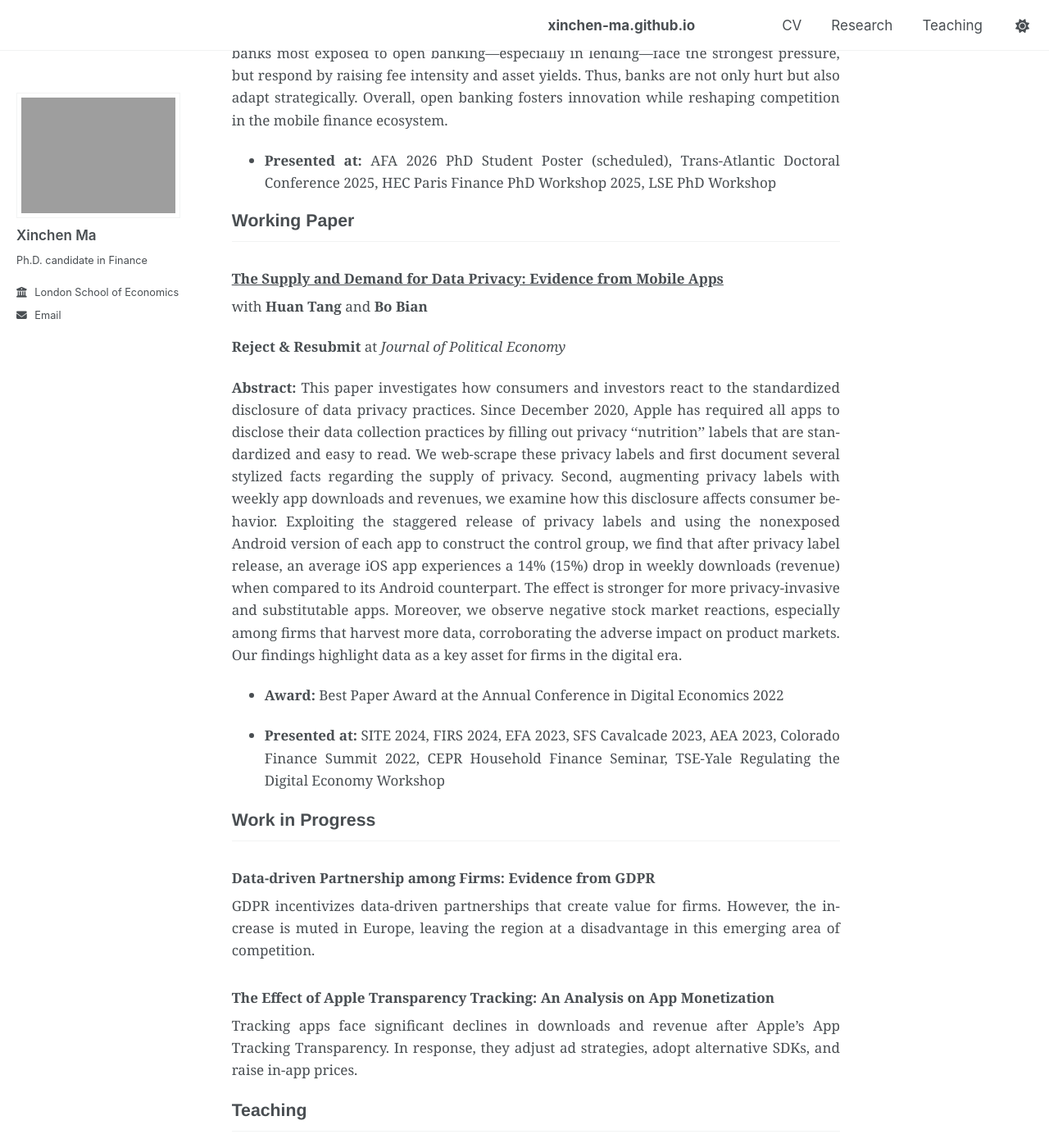
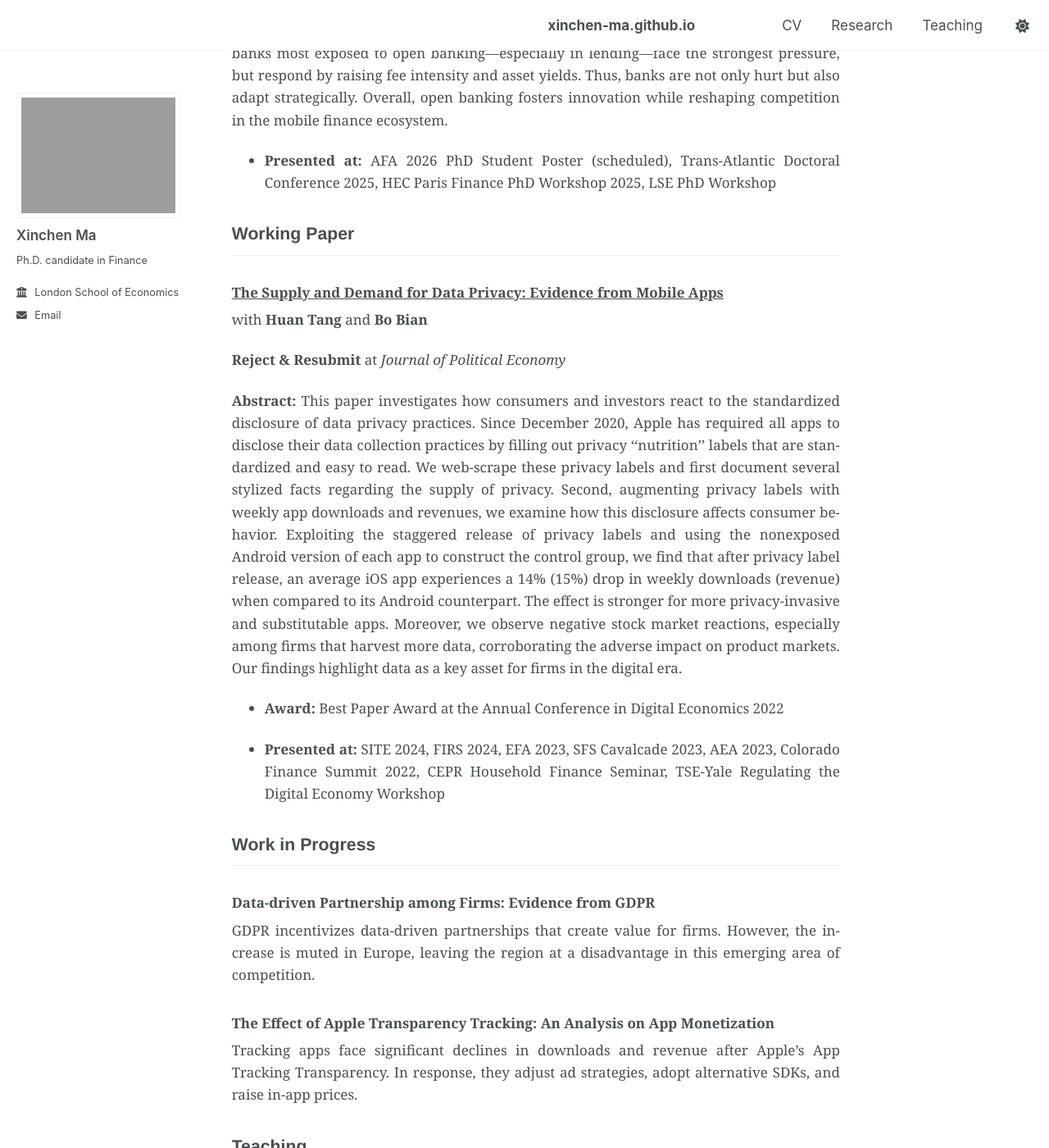
Before and after one commit to xinchen-ma/xinchen-ma.github.io, a Jekyll site: the page built from index.md, in a window 1280 px wide and 1400 px high, scrolled down 657 px. Shown: the whole window at 82% size. Built offline with Jekyll 4.4.1, drawn with Linux system fonts in a browser that asks for light colours; a script that is not in the unit is left out.

Commit message:
Update custom.css

```diff
--- a/assets/css/custom.css
+++ b/assets/css/custom.css
@@ -177,7 +177,7 @@ h2 a, h3 a, h4 a {
 
 /* Consistent, slightly smaller space before section headings */
 .page__content h2 {
-  margin-top: 1.1rem;     /* tweak to taste; smaller than a <br> line */
+  margin-top: 2rem;     /* tweak to taste; smaller than a <br> line */
   margin-bottom: 0.5rem;  /* keep the title close to its paragraph */
 }
 
```
